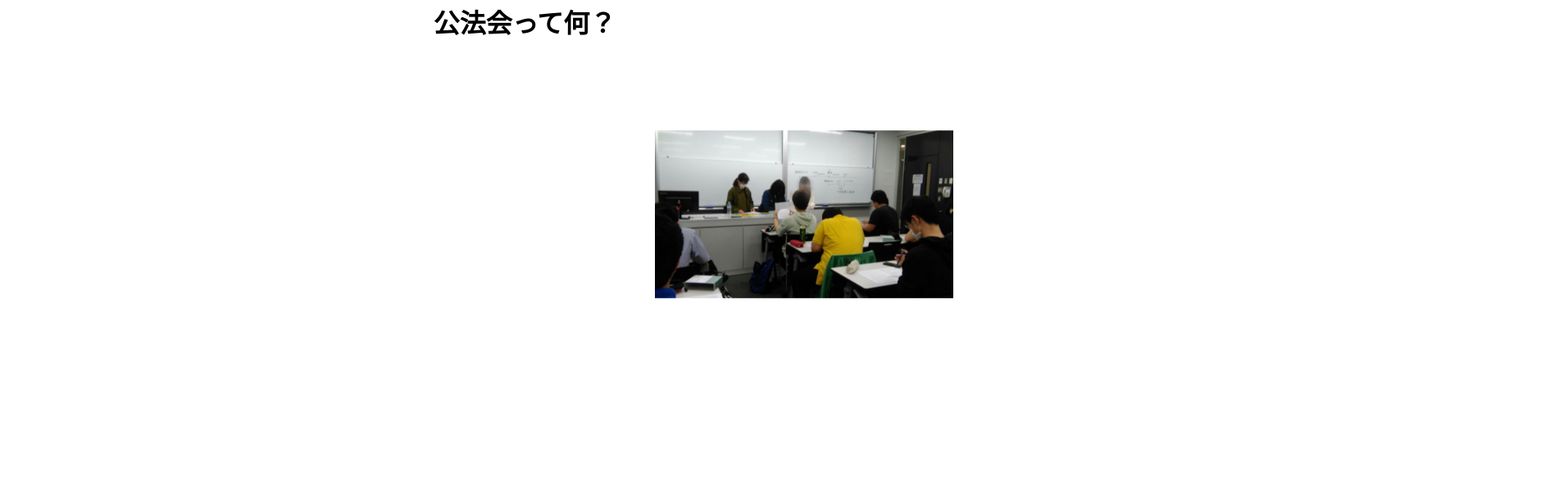
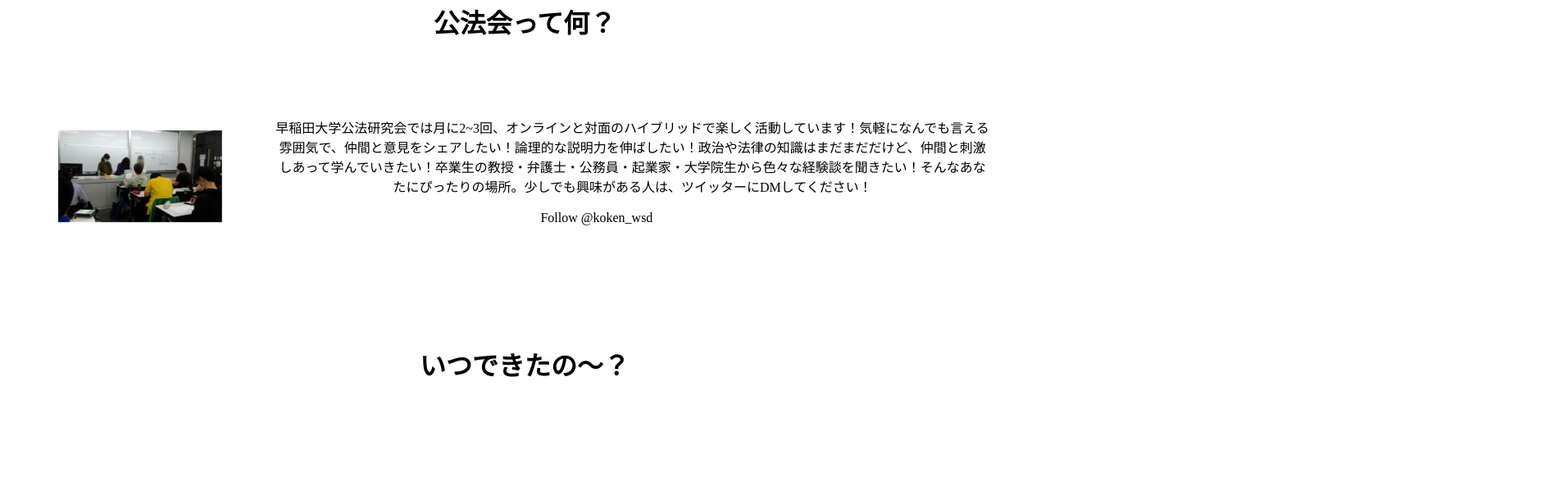
Before and after one commit to ShinaHono/mysite, a plain HTML site: page index.html in a window 1280 px wide. Shown: the part 1396-1989 px from the top of the page at 82% size, 1891 px wide, since content can reach past the window. Drawn offline with nearby package versions, Linux system fonts and the light colour scheme.

Commit message:
flex test01

```diff
--- a/index.html
+++ b/index.html
@@ -29,8 +29,8 @@
 			<h1>公法会って何？</h1>
 		    <br><br><br><br>
 			<div class="flex">
-				<p class="discussion2"><img src="img/discussion2.jpg" class="discussion2Content" alt="ラウンジで談笑する学生" width="20%"></p>
-				<p class="outline"><span class="outlineContent">早稲田大学公法研究会では月に2~3回、オンラインと対面のハイブリッドで楽しく活動しています！気軽になんでも言える雰囲気で、仲間と意見をシェアしたい！論理的な説明力を伸ばしたい！政治や法律の知識はまだまだだけど、仲間と刺激しあって学んでいきたい！卒業生の教授・弁護士・公務員・起業家・大学院生から色々な経験談を聞きたい！そんなあなたにぴったりの場所。少しでも興味がある人は、ツイッターにDMしてください！ <!--or GoogleFormに回答　ください！--><br><br><a href="https://twitter.com/koken_wsd?ref_src=twsrc%5Etfw" class="twitter-follow-button" data-show-count="false">Follow @koken_wsd</a><script async src="https://platform.twitter.com/widgets.js" charset="utf-8"></script><!--<a href="https://docs.google.com/forms/d/e/1FAIpQLSeMoqFvXl1uiYFHBWKEehvLCHGcUCosWNFjRgWI01--W-IHQA/viewform" class="googleForm">GoogleForm</a>--></span></p>
+				<p class="discussion2"><img src="img/discussion2.jpg" class="discussion2Content" alt="ラウンジで談笑する学生" width="200px"></p>
+				<p class="outline" width='70%'><span class="outlineContent">早稲田大学公法研究会では月に2~3回、オンラインと対面のハイブリッドで楽しく活動しています！気軽になんでも言える雰囲気で、仲間と意見をシェアしたい！論理的な説明力を伸ばしたい！政治や法律の知識はまだまだだけど、仲間と刺激しあって学んでいきたい！卒業生の教授・弁護士・公務員・起業家・大学院生から色々な経験談を聞きたい！そんなあなたにぴったりの場所。少しでも興味がある人は、ツイッターにDMしてください！ <!--or GoogleFormに回答　ください！--><br><br><a href="https://twitter.com/koken_wsd?ref_src=twsrc%5Etfw" class="twitter-follow-button" data-show-count="false">Follow @koken_wsd</a><script async src="https://platform.twitter.com/widgets.js" charset="utf-8"></script><!--<a href="https://docs.google.com/forms/d/e/1FAIpQLSeMoqFvXl1uiYFHBWKEehvLCHGcUCosWNFjRgWI01--W-IHQA/viewform" class="googleForm">GoogleForm</a>--></span></p>
 			</div>
 				<br><br><br><br><br><br><p><h1>いつできたの〜？</h1></p><br><br><br><br><br><br>
 			<div class="founderFlex">
```
